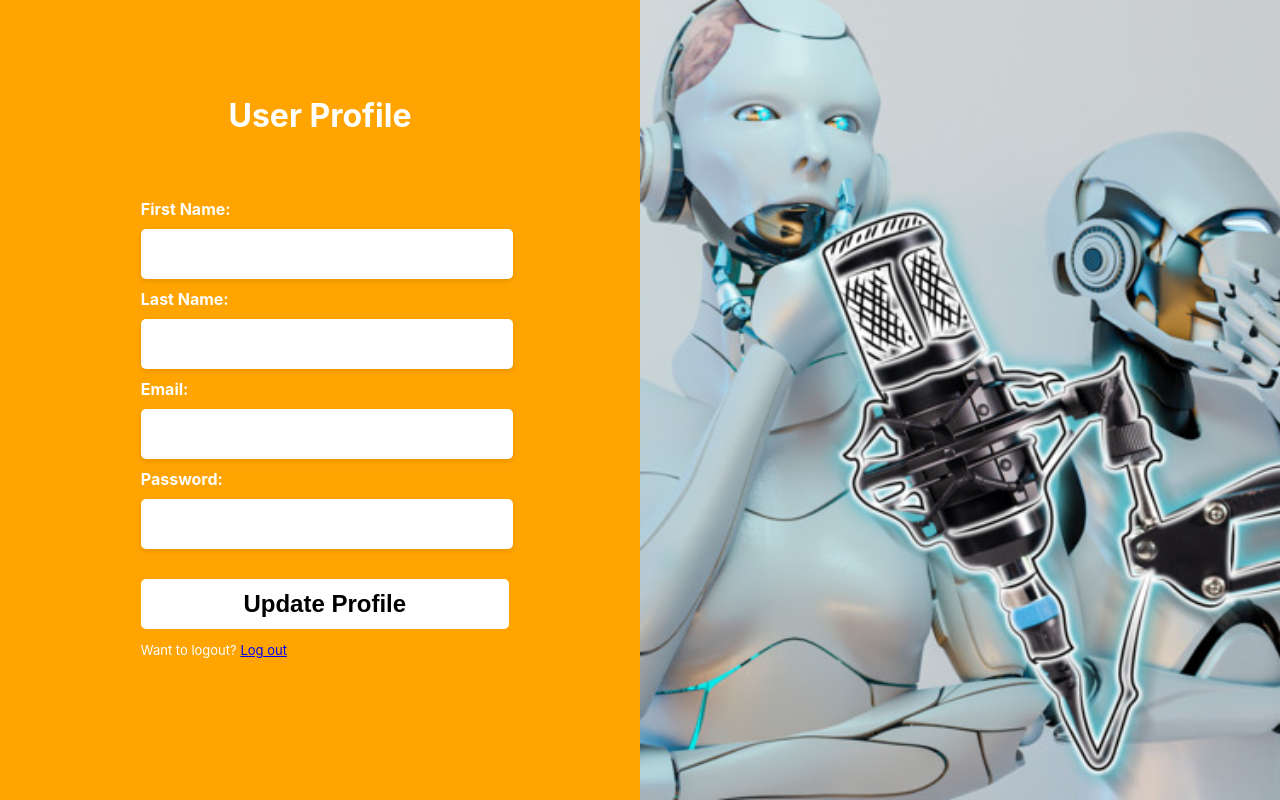
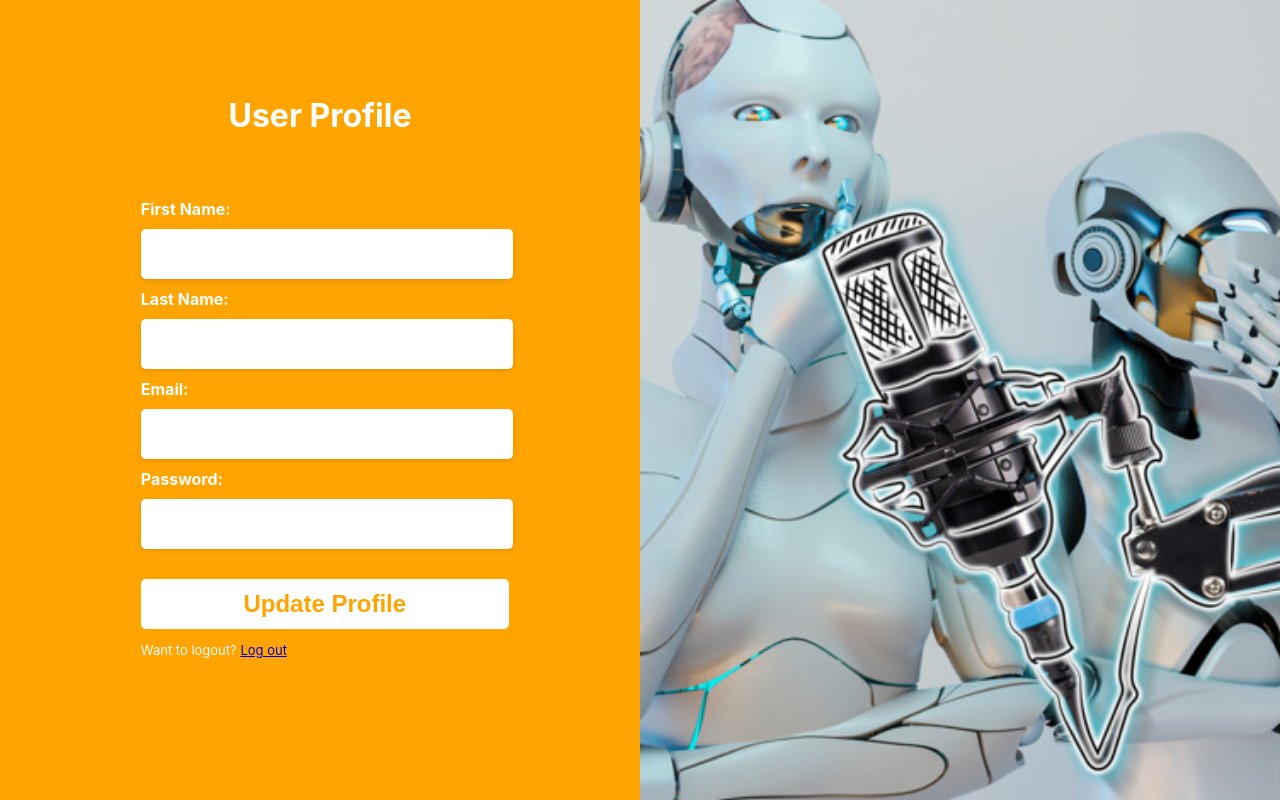
Before and after one commit to kamalakoum/ai_podcast, a React (Create React App) app in the folder frontend/: page /user/profile in a window 1280 px wide. Built offline with nearby package versions, Linux system fonts and the light colour scheme; no server answers.

Commit message:
add color to buttons

```diff
--- a/frontend/src/components/pages/userProfile/index.css
+++ b/frontend/src/components/pages/userProfile/index.css
@@ -3,3 +3,7 @@
     width: 100vw;
     display: flex;
 }
+
+.update-btn {
+    color:#ffa400;
+}
```
